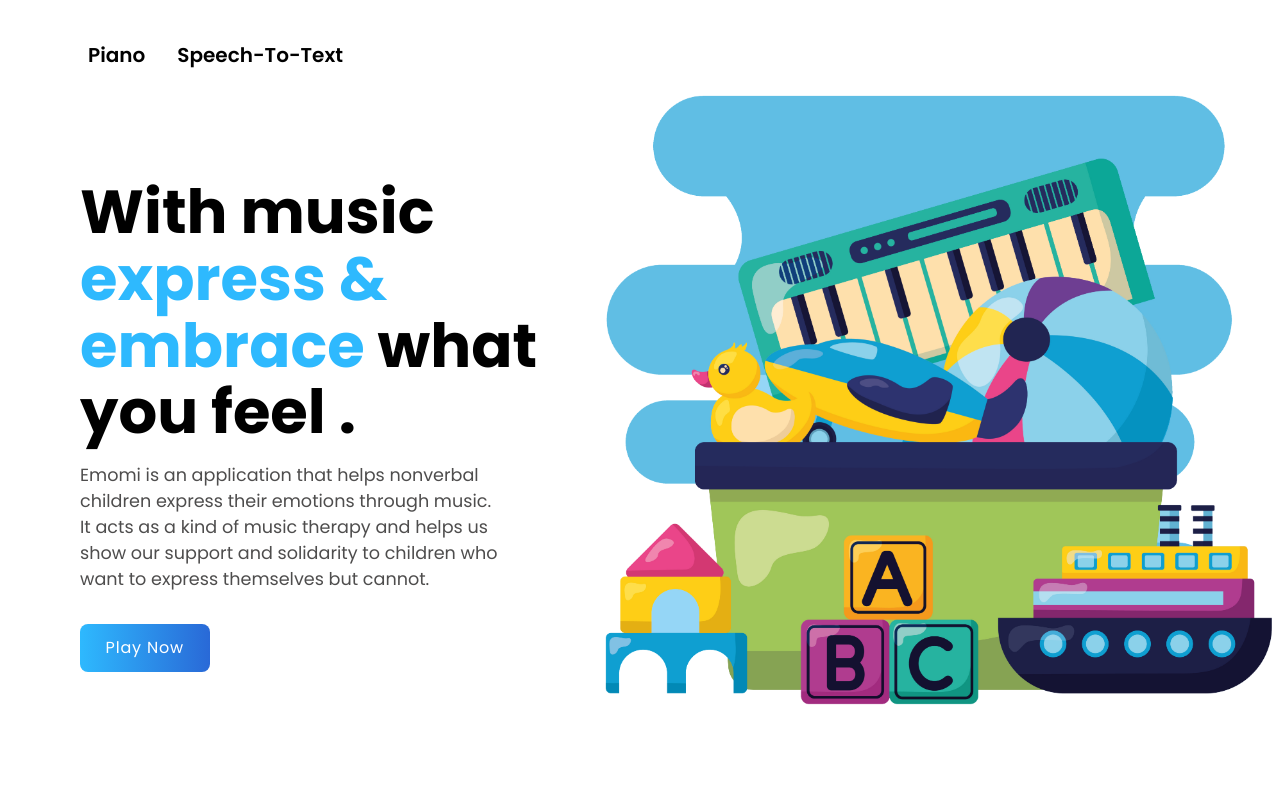
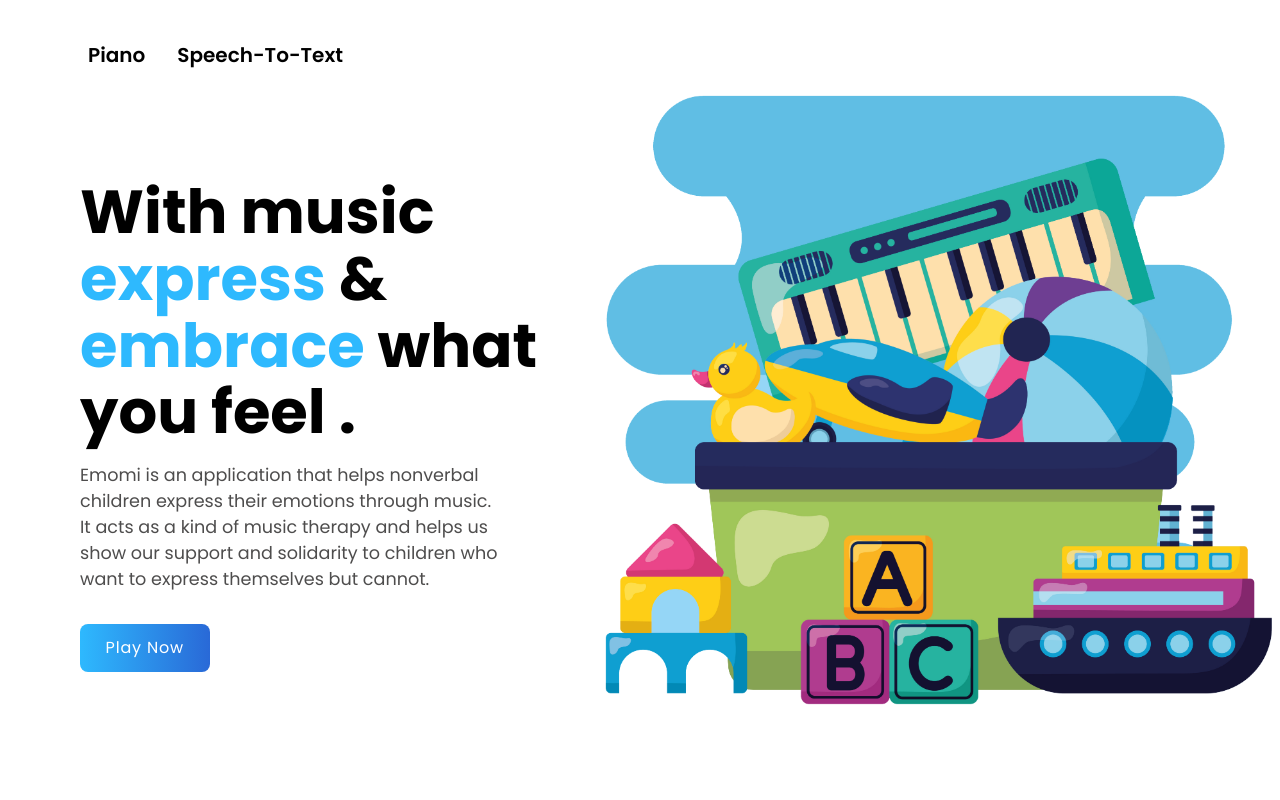
Before and after one commit to chalory/emomi, a Flask app: page /index in a window 1280 px wide. Run offline with Flask 2, Linux system fonts and the light colour scheme.

Commit message:
Update highlighted words

```diff
--- a/templates/index.html
+++ b/templates/index.html
@@ -19,7 +19,8 @@
                 <div class="home__texts">
                     <h1 class="heading-primary">
                         With music <br />
-                        <span class="highlight">express & embrace</span> what you feel .
+                        <span class="highlight">express</span> &
+                        <span class="highlight">embrace</span> what you feel .
                     </h1>
                     <p class="section-paragraph">
                         Emomi is an application that helps nonverbal children express their emotions
```
